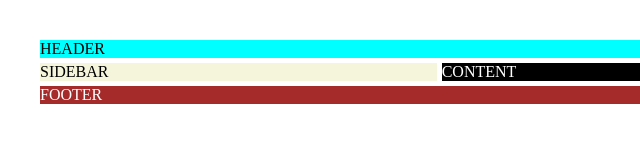
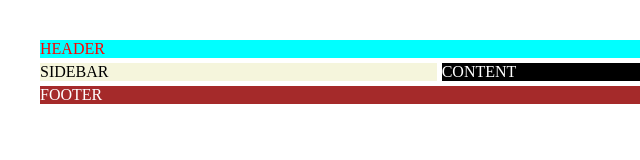
Before and after one commit to oubaidelmoudhik/cours-css, a plain HTML site: page index.html in a window 1280 px wide. Shown: the full height of the page, 0-640 px from the left. Drawn offline with Linux system fonts and the light colour scheme.

Commit message:
modified main.css

```diff
--- a/main.css
+++ b/main.css
@@ -9,10 +9,10 @@
 .header {
   background-color: aqua;
   grid-column: 1 / 4;
+  color: red;
 }
 .sidebar {
   background-color: beige;
-  /* ... */
 }
 .content {
   background-color: black;
```
